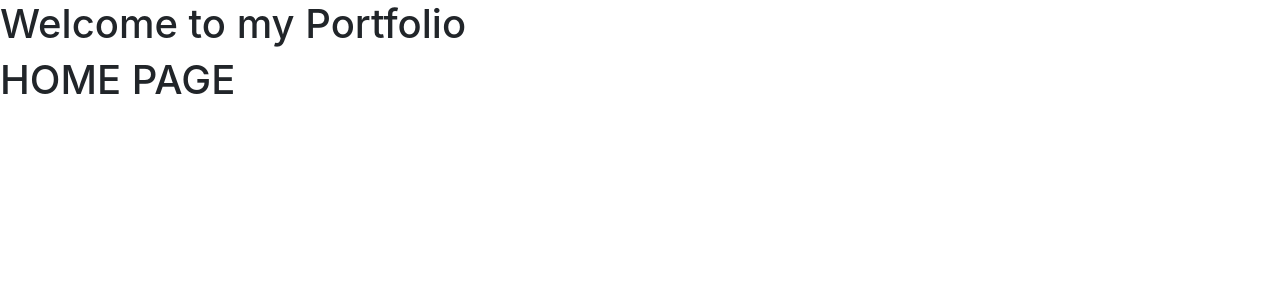
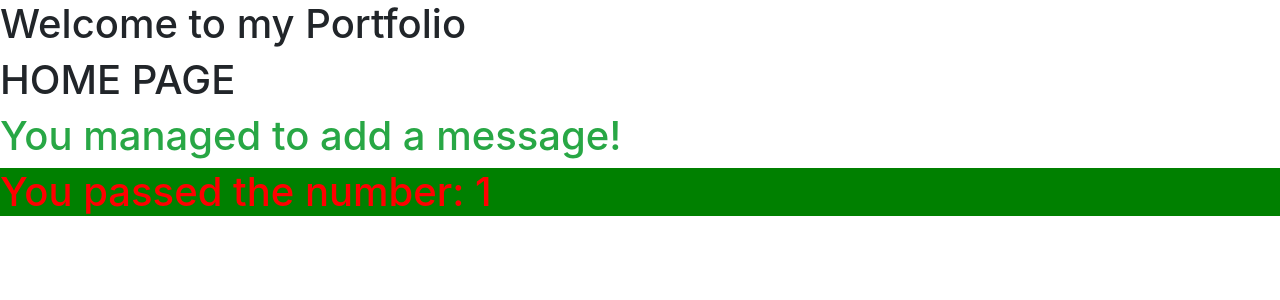
Before and after one commit to JonathanSpiller/django_nonsense, a Django app: page /home/1 in a window 1280 px wide. Shown: the top 300 px of the page. Run offline with Django 3.2, Linux system fonts and the light colour scheme; some libraries are stand-ins or nearby versions.

Commit message:
added some login stuff and messages

```diff
--- a/phonebook/templates/phonebook/base.html
+++ b/phonebook/templates/phonebook/base.html
@@ -4,6 +4,15 @@
     <meta charset="UTF-8">
     <title>Title</title>
     <link rel="stylesheet" href="https://stackpath.bootstrapcdn.com/bootstrap/4.4.1/css/bootstrap.min.css">
+    <style>
+        .messages{
+            color: red;
+        }
+
+        .green {
+            background-color: green;
+        }
+    </style>
 </head>
 <body>
     <h1>Welcome to my Portfolio</h1>
--- a/phonebook/templates/phonebook/home.html
+++ b/phonebook/templates/phonebook/home.html
@@ -4,4 +4,13 @@
 
 {% block main %}
 <h1>HOME PAGE</h1>
+
+{% if messages %}
+<div class="messages">
+    {% for message in messages %}
+    <h1{% if message.tags %} class="{{ message.tags }}"{% endif %}>{{ message }}</h1>
+    {% endfor %}
+</div>
+{% endif %}
+
 {% endblock %}
--- a/phonebook/templates/phonebook/index.html
+++ b/phonebook/templates/phonebook/index.html
@@ -5,6 +5,8 @@
 {% block main %}
 <h1>INDEX PAGE</h1>
 <img src="{% static 'images/rock_759x500.jpg' %}" alt="My image" width="400" height="250">
+<h2>Welcome home. You are logged in as: {{user.username}}</h2>
+
 <div>
     <br>
     <a href="{% url 'home' %}"><h2>Home</h2></a>
--- a/phonebook/views.py
+++ b/phonebook/views.py
@@ -1,12 +1,20 @@
 from django.shortcuts import render, redirect
 from . import models
 from . import forms
+from django.contrib import messages
+from django.contrib.auth.decorators import login_required
 
+@login_required
 def index(request):
     return render(request, "phonebook/index.html")
 
 
 def home(request, number=0):
+    messages.success(request, 'You managed to add a message!', extra_tags="text-success")
+
+    if number > 0:
+        messages.info(request, f"You passed the number: {number}", extra_tags="green")
+
     return render(request, "phonebook/home.html")
 
 
@@ -26,6 +34,7 @@ def person(request, id):
     return render(request, "phonebook/person_detail.html", {'person':person})
 
 
+@login_required
 def add_person(request):
 
     if request.method == 'POST':
--- a/portfolio/settings.py
+++ b/portfolio/settings.py
@@ -55,7 +55,7 @@ ROOT_URLCONF = 'portfolio.urls'
 TEMPLATES = [
     {
         'BACKEND': 'django.template.backends.django.DjangoTemplates',
-        'DIRS': [],
+        'DIRS': [os.path.join(BASE_DIR, 'templates')],
         'APP_DIRS': True,
         'OPTIONS': {
             'context_processors': [
@@ -119,3 +119,5 @@ USE_TZ = True
 
 STATIC_URL = '/static/'
 # STATIC_ROOT = os.path.join(BASE_DIR, 'static')
+
+LOGIN_REDIRECT_URL = '/'
--- a/portfolio/urls.py
+++ b/portfolio/urls.py
@@ -19,4 +19,5 @@ from django.urls import path, include
 urlpatterns = [
     path('', include('phonebook.urls')),
     path('admin/', admin.site.urls),
+    path('accounts/', include('django.contrib.auth.urls')), #
 ]
--- /dev/null
+++ b/templates/registration/login.html
@@ -0,0 +1,6 @@
+<h2>Login</h2>
+<form method="post">
+  {% csrf_token %}
+  {{ form.as_p }}
+  <button type="submit">Login</button>
+</form>
```
Also changed, not shown: phonebook/models.py (+13 -0 lines), db.sqlite3.
